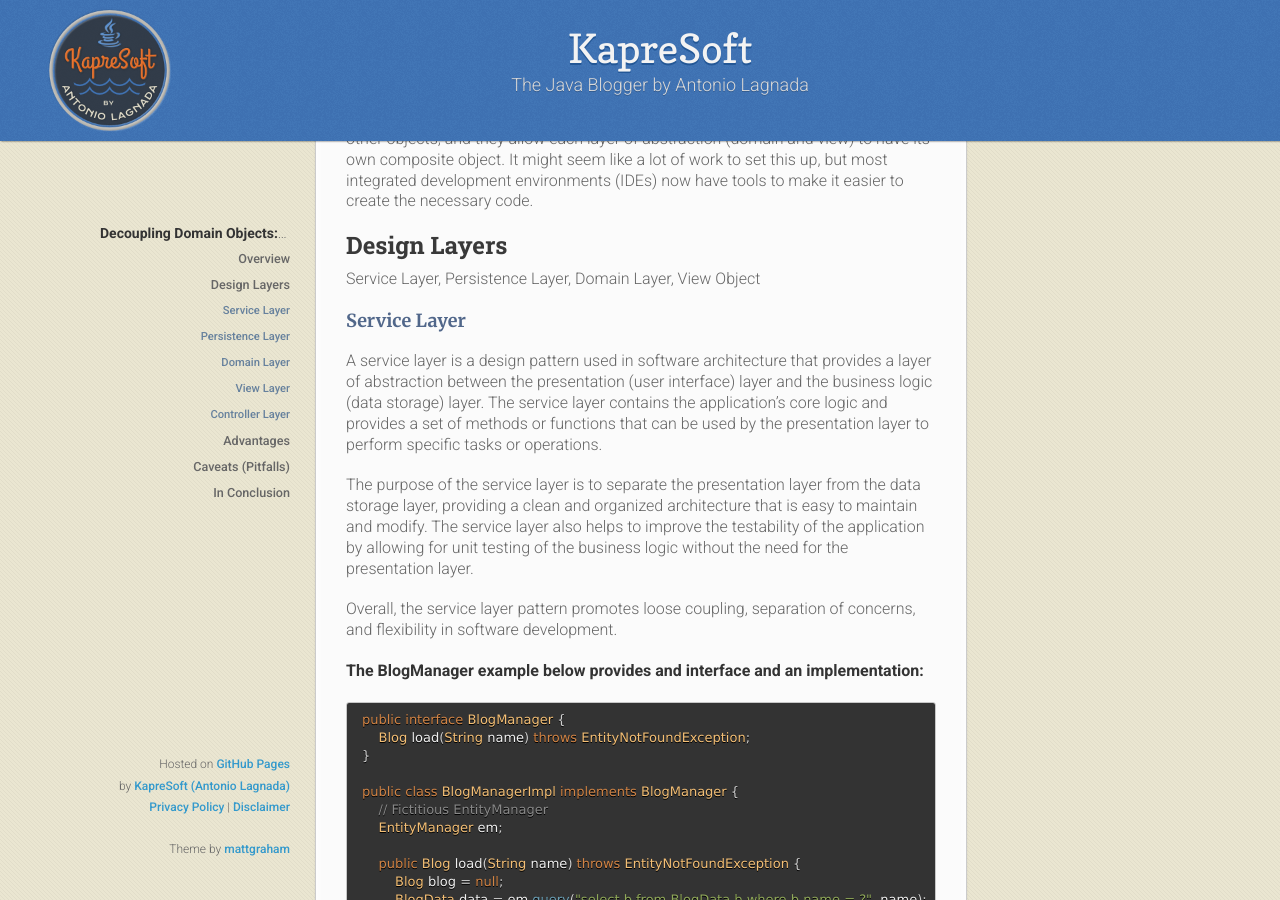
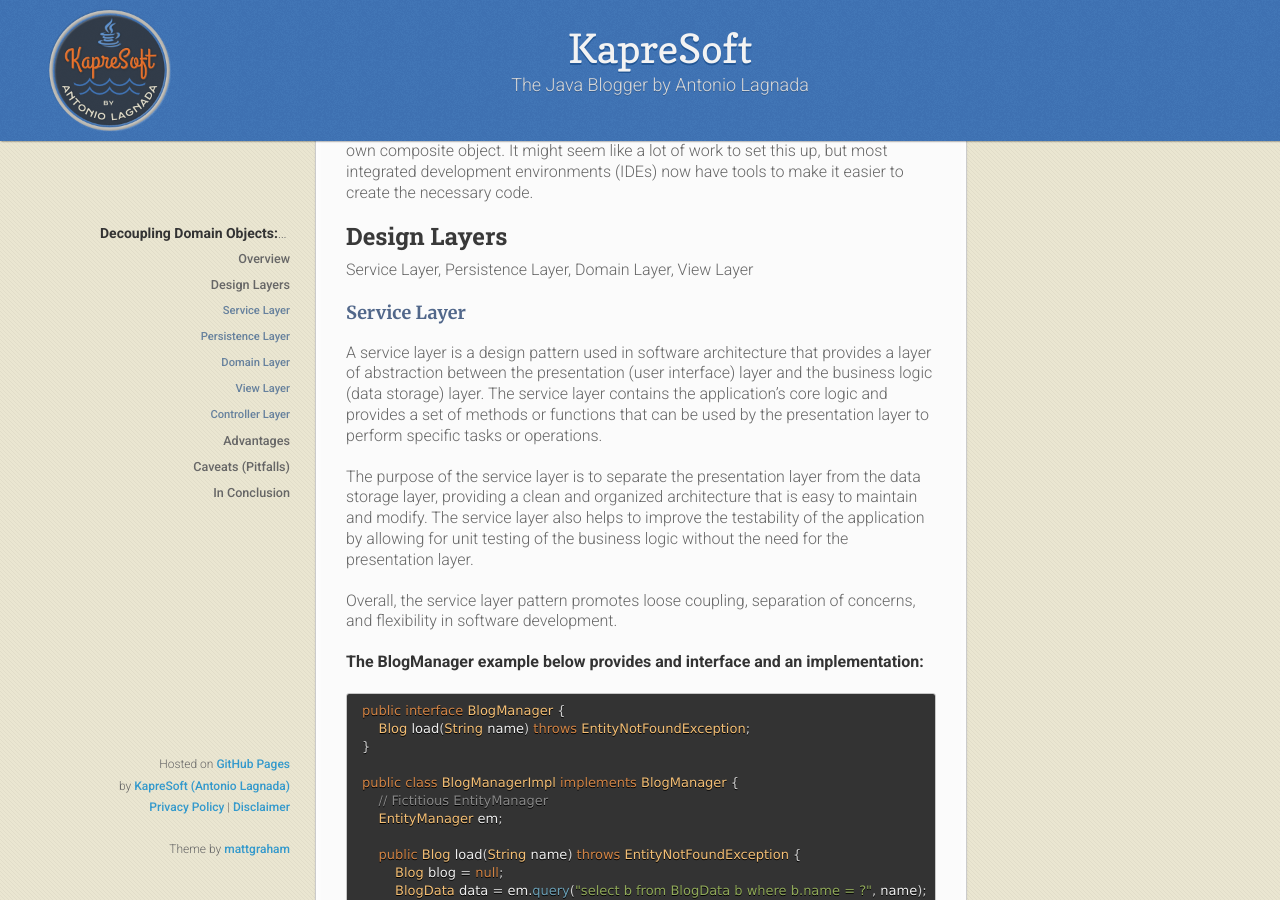
Before and after one commit to kapresoft/kapresoft.github.io, a Jekyll site: the page built from _posts/2023-03-31-decoupling-domain-objects.md, in a window 1280 px wide and 900 px high, scrolled down 407 px. Built offline with Jekyll 4.4.1, drawn with Linux system fonts in a browser that asks for light colours; our own code applies the rules of GitHub Pages for plain Markdown files; comment, search, counter and statistics services are not loaded.

```diff
--- a/_posts/2023-03-31-decoupling-domain-objects.md
+++ b/_posts/2023-03-31-decoupling-domain-objects.md
@@ -8,14 +9,14 @@ description: "Decoupling objects in object-oriented design separates layers of a
 
 ## Overview
 
-When you design an object-oriented system from top to bottom, sometimes the objects that represent the "domain" (what the system is about) don't match the objects that represent the "entities" (what the system stores). To solve this problem, you can use a technique called "decoupling" to separate the layers of objects.
+When you design an object-oriented system from top to bottom, sometimes the objects that represent the "domain" (what the system is about) don't match the objects that represent the "entities" (what the system stores). To solve this problem, you can use a technique called "decoupling" to separate the layers of objects.<!--excerpt-->
 
 One way to do this is to use "composite" objects. These are objects that contain other objects, and they allow each layer of abstraction (domain and view) to have its own composite object. It might seem like a lot of work to set this up, but most integrated development environments (IDEs) now have tools to make it easier to create the necessary code.
-<!-- -->
+
 
 ## Design Layers
 
-Service Layer, Persistence Layer, Domain Layer, View Object
+Service Layer, Persistence Layer, Domain Layer, View Layer
 
 ### Service Layer
 
```
Also changed, not shown: other parts of _posts/2023-03-31-decoupling-domain-objects.md (+1 -0 lines).
